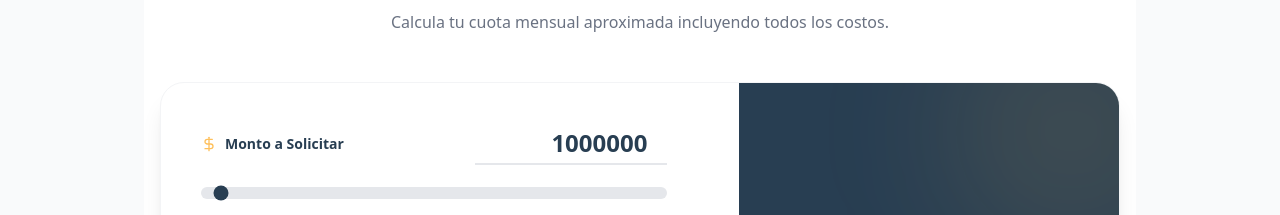
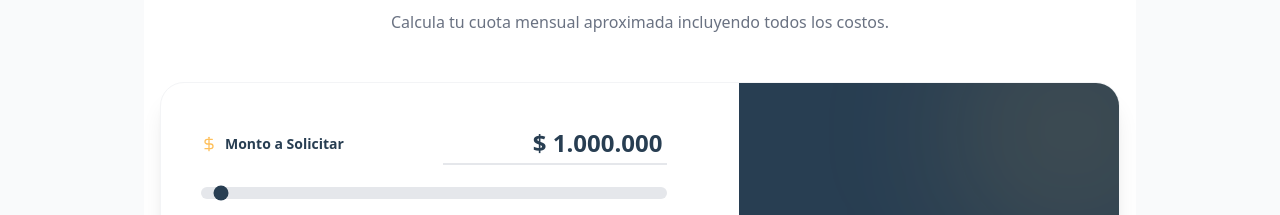
Before and after one commit to Ban68/proalto, a Next.js app: page /tasas-y-tarifas in a window 1280 px wide. Shown: the part 1700-1915 px from the top of the page. Built offline with nearby package versions, Linux system fonts and the light colour scheme.

Commit message:
style: format loan simulator amount input as currency

```diff
--- a/components/calculators/loan-simulator.tsx
+++ b/components/calculators/loan-simulator.tsx
@@ -83,13 +83,16 @@ export function LoanSimulator() {
                                 <span className="flex items-center gap-2"><DollarSign className="w-4 h-4 text-[#fec05c]" /> Monto a Solicitar</span>
                                 <div className="relative">
                                     <input
-                                        type="number"
-                                        min="500000"
-                                        max="20000000"
-                                        step="100000"
-                                        value={amount}
-                                        onChange={(e) => setAmount(Number(e.target.value))}
-                                        className="text-2xl font-bold text-[#283e52] text-right w-48 border-b-2 border-gray-200 focus:border-[#fec05c] outline-none transition-colors bg-transparent p-1"
+                                        type="text"
+                                        value={formatCurrency(amount)}
+                                        onChange={(e) => {
+                                            const value = e.target.value.replace(/\D/g, '');
+                                            const numberValue = Number(value);
+                                            if (numberValue <= 20000000) {
+                                                setAmount(numberValue);
+                                            }
+                                        }}
+                                        className="text-2xl font-bold text-[#283e52] text-right w-56 border-b-2 border-gray-200 focus:border-[#fec05c] outline-none transition-colors bg-transparent p-1"
                                     />
                                 </div>
                             </label>
```
